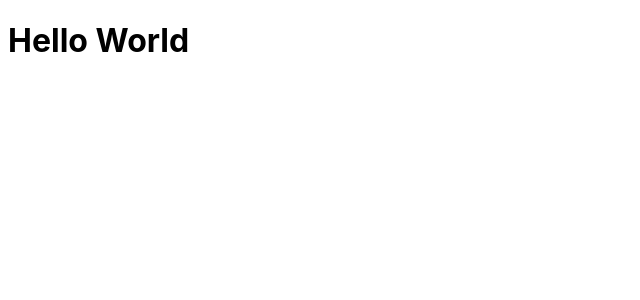
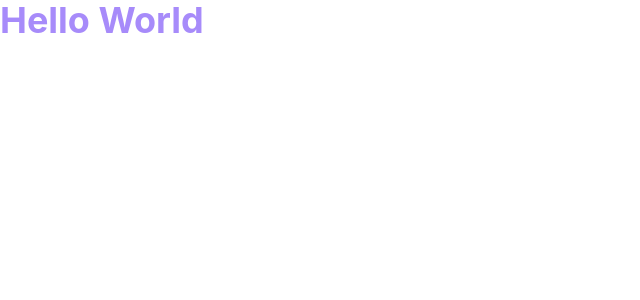
Before and after one commit to mgckaled/curso-electron_rocketseat, a React (Vite) app in the folder src/renderer/: page / in a window 1280 px wide. Shown: the top 300 px of the page, without its empty margins (0-640 px from the left). Built offline with nearby package versions, Linux system fonts and the light colour scheme.

Commit message:
config: tailwind/postcss setup

```diff
--- a/src/renderer/index.html
+++ b/src/renderer/index.html
@@ -6,7 +6,7 @@
     <link rel="preconnect" href="https://fonts.googleapis.com" />
     <link rel="preconnect" href="https://fonts.gstatic.com" crossorigin />
 
-    <title>Rotion</title>
+    <title>Rotion | Apps para Desktop Electron</title>
 
     <meta
       http-equiv="Content-Security-Policy"
--- /dev/null
+++ b/src/renderer/postcss.config.js
@@ -0,0 +1,6 @@
+module.exports = {
+  plugins: {
+    tailwindcss: {},
+    autoprefixer: {},
+  },
+}
--- a/src/renderer/src/App.tsx
+++ b/src/renderer/src/App.tsx
@@ -1,7 +1,5 @@
+import './styles/global.css'
+
 export function App(): JSX.Element {
-  return (
-    <>
-      <h1 style={{ fontFamily: 'Inter' }}>Hello World</h1>
-    </>
-  )
+  return <h1 className="text-violet-400 font-bold text-4xl">Hello World</h1>
 }
--- /dev/null
+++ b/src/renderer/src/styles/global.css
@@ -0,0 +1,3 @@
+@tailwind base;
+@tailwind utilities;
+@tailwind components;
--- /dev/null
+++ b/src/renderer/tailwind.config.js
@@ -0,0 +1,12 @@
+/** @type {import('tailwindcss').Config} */
+module.exports = {
+  content: ['./src/**/*.tsx'],
+  theme: {
+    extend: {
+      fontFamily: {
+        sans: 'Inter, sans-serif'
+      }
+    }
+  },
+  plugins: []
+}
```
